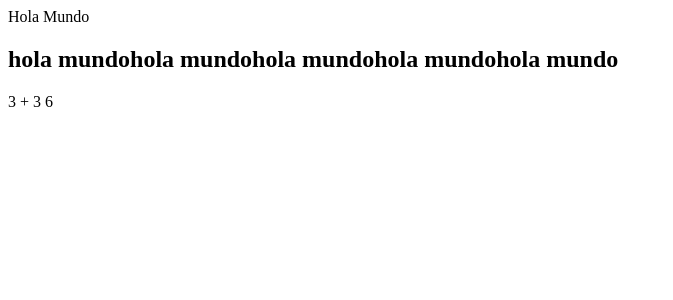
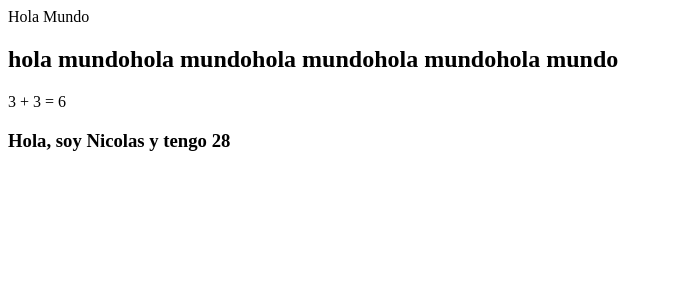
Before and after one commit to Damian-16/my-store-angular, an Angular app: page / in a window 1280 px wide. Shown: the top 300 px of the page, without its empty margins (0-673 px from the left). Built offline with nearby package versions, Linux system fonts and the light colour scheme.

Commit message:
agregado primeros stringinterpolations

```diff
--- a/src/app/app.component.html
+++ b/src/app/app.component.html
@@ -1,3 +1,5 @@
 <div class="h1">Hola Mundo</div>
 <h2>{{'hola mundo'.repeat(5)}}</h2>
-<p>3 + 3 {{3+3}}</p>
+<p>3 + 3 =  {{3+3}}</p>
+<h3>Hola, soy {{ name }} y tengo {{age}}</h3>
+<!-- <img src = {{ img }} alt="image"/> -->
--- a/src/app/app.component.ts
+++ b/src/app/app.component.ts
@@ -7,4 +7,8 @@ import { Component } from '@angular/core';
 })
 export class AppComponent {
   title = 'my-store';
+  private names = 'nombre privado ';
+  name = 'Nicolas';
+  age = 28;
+  //img = 'https://www.tooltyp.com/wp-content/uploads/2014/10/1900x920-8-beneficios-de-usar-imagenes-en-nuestros-sitios-web.jpg';
 }
```
